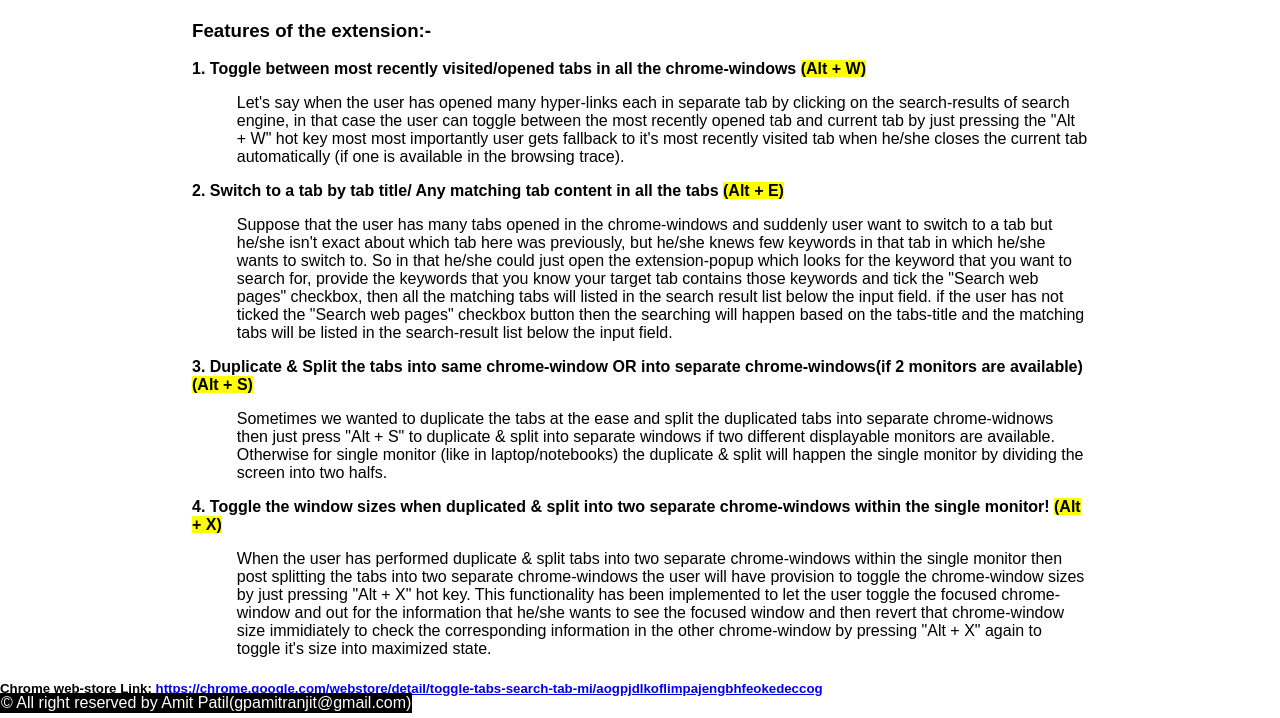
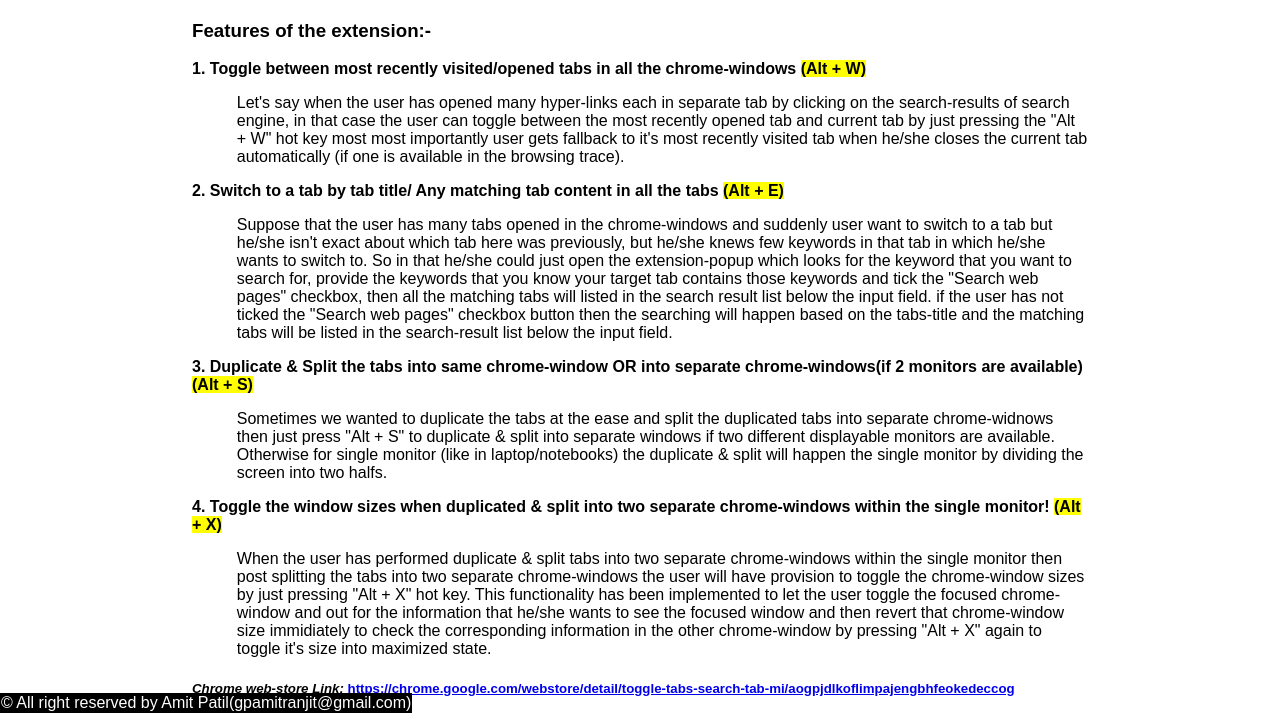
Before and after one commit to gpamitranjit/chrome-extension-pages, a plain HTML site: page index.html in a window 1280 px wide. Shown: the part 87-805 px from the top of the page. Drawn offline with Linux system fonts and the light colour scheme.

Commit message:
updating home page

```diff
--- a/index.html
+++ b/index.html
@@ -1,6 +1,6 @@
 <html>
   <head>
-    <title>Welcome to Toggle tabs | Search tab | Minimize/Maximize chrome-windows | Duplicate and split tabs</title>
+    <title>Toggle tabs | Search tab | Minimize/Maximize chrome-windows | Duplicate and split tabs</title>
     <link rel="icon" href="images/icon16.png" type="image/png" sizes="16x16"/>
     <link rel="stylesheet" type="text/css" href="common-page-layout.css">
     <style>
@@ -50,8 +50,9 @@
           When the user has performed duplicate & split tabs into two separate chrome-windows within the single monitor then post splitting the tabs into two separate chrome-windows the user will have provision to toggle the chrome-window sizes by just pressing "Alt + X" hot key.
           This functionality has been implemented to let the user toggle the focused chrome-window and out for the information that he/she wants to see the focused window and then revert that chrome-window size immidiately to check the corresponding information in the other chrome-window by pressing "Alt + X" again to toggle it's size into maximized state.
         </p>
+
+        <h5><i>Chrome web-store Link:</i> <a href="https://chrome.google.com/webstore/detail/toggle-tabs-search-tab-mi/aogpjdlkoflimpajengbhfeokedeccog">https://chrome.google.com/webstore/detail/toggle-tabs-search-tab-mi/aogpjdlkoflimpajengbhfeokedeccog</a></h5>
     </div>
-    <h5>Chrome web-store Link: <a href="https://chrome.google.com/webstore/detail/toggle-tabs-search-tab-mi/aogpjdlkoflimpajengbhfeokedeccog">https://chrome.google.com/webstore/detail/toggle-tabs-search-tab-mi/aogpjdlkoflimpajengbhfeokedeccog</a></h5>
     <div class="copyrightInformationFooter">
       &#169; All right reserved by Amit Patil(gpamitranjit@gmail.com)
     </div>
```
